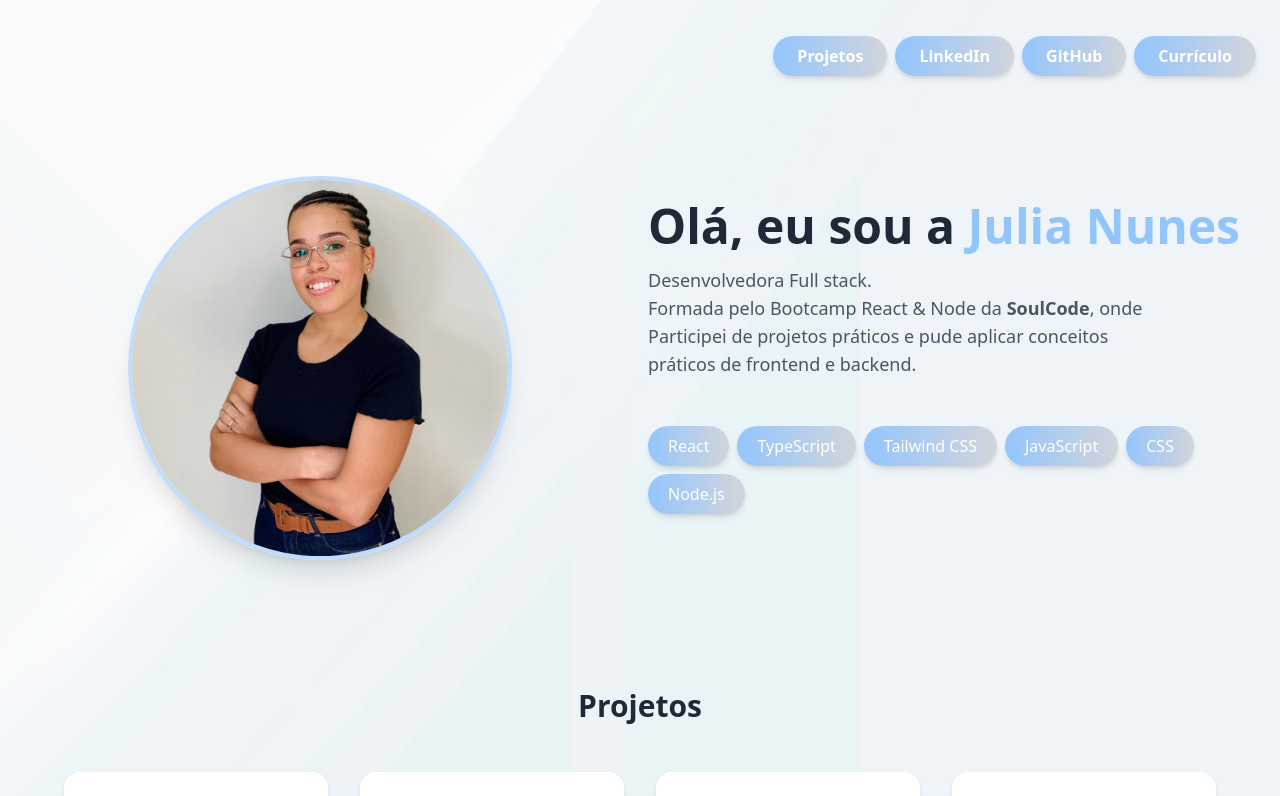
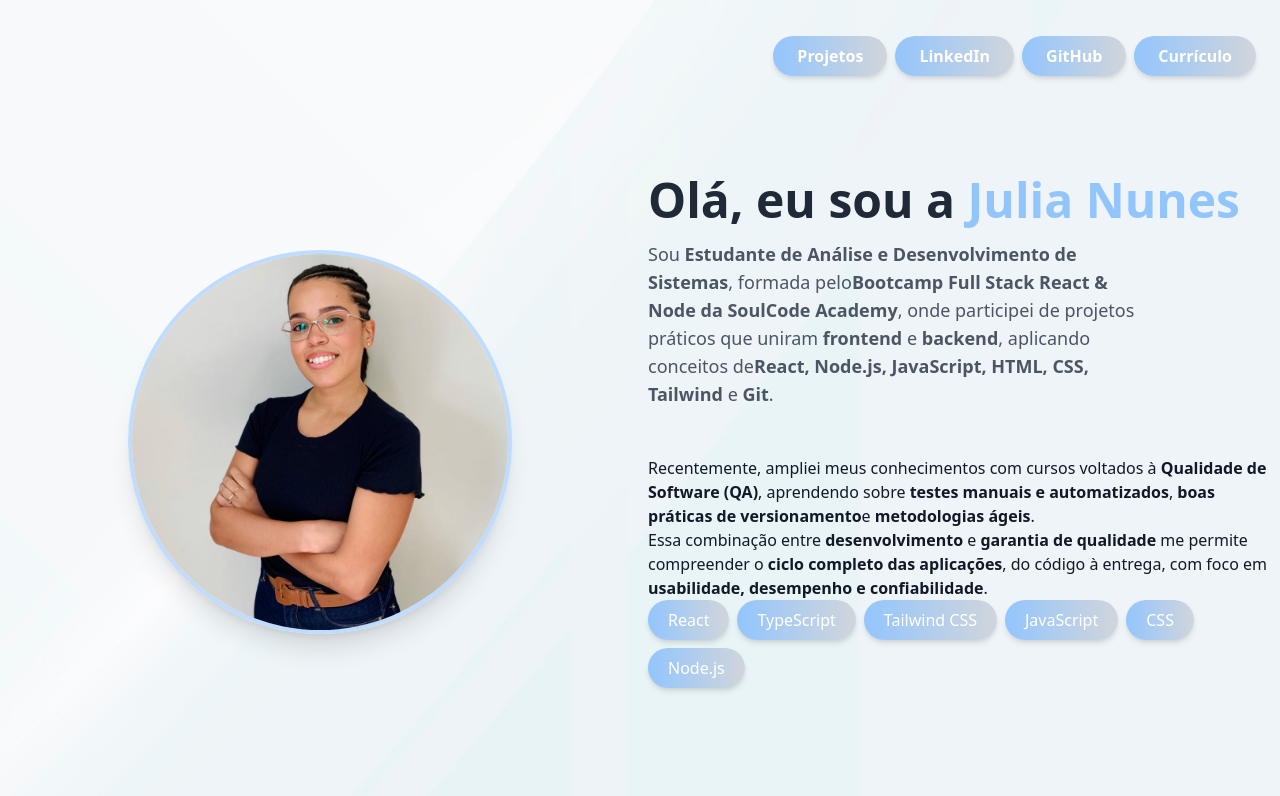
Before and after one commit to juulianuness/Novo-Portifolio, a React (Vite) app: page / in a window 1280 px wide. Shown: the top 796 px of the page. Built offline with nearby package versions, Linux system fonts and the light colour scheme; the HTML template or start-up script is replaced by a standard one.

Commit message:
new description

```diff
--- a/src/components/Hero.tsx
+++ b/src/components/Hero.tsx
@@ -21,9 +21,23 @@ const Hero = () => {
           Olá, eu sou a <span className="text-blue-300">Julia Nunes</span>
         </h1>
         <p className="text-lg text-gray-600 max-w-lg mb-12">
-          Desenvolvedora Full stack. <br />
-          Formada pelo Bootcamp React & Node da <strong> SoulCode</strong>, onde Participei de projetos práticos e pude aplicar conceitos práticos de frontend e backend.
-        </p>
+
+    Sou <strong>Estudante de Análise e Desenvolvimento de Sistemas</strong>, formada pelo
+    <strong>Bootcamp Full Stack React &amp; Node da SoulCode Academy</strong>, onde participei de
+    projetos práticos que uniram <strong>frontend</strong> e <strong>backend</strong>, aplicando conceitos de
+    <strong>React, Node.js, JavaScript, HTML, CSS, Tailwind</strong> e <strong>Git</strong>.
+  </p>
+
+  <p>
+    Recentemente, ampliei meus conhecimentos com cursos voltados à <strong>Qualidade de Software (QA)</strong>,
+    aprendendo sobre <strong>testes manuais e automatizados</strong>, <strong>boas práticas de versionamento</strong>
+    e <strong>metodologias ágeis</strong>.
+  </p>
+
+  <p>
+    Essa combinação entre <strong>desenvolvimento</strong> e <strong>garantia de qualidade</strong> me permite compreender
+    o <strong>ciclo completo das aplicações</strong>, do código à entrega, com foco em <strong>usabilidade, desempenho e confiabilidade</strong>.
+  </p>
 
         {/* Skills */}
         <div className="flex flex-wrap gap-2 mb-5 max-w-4xl md:justify-start justify-center">
```
